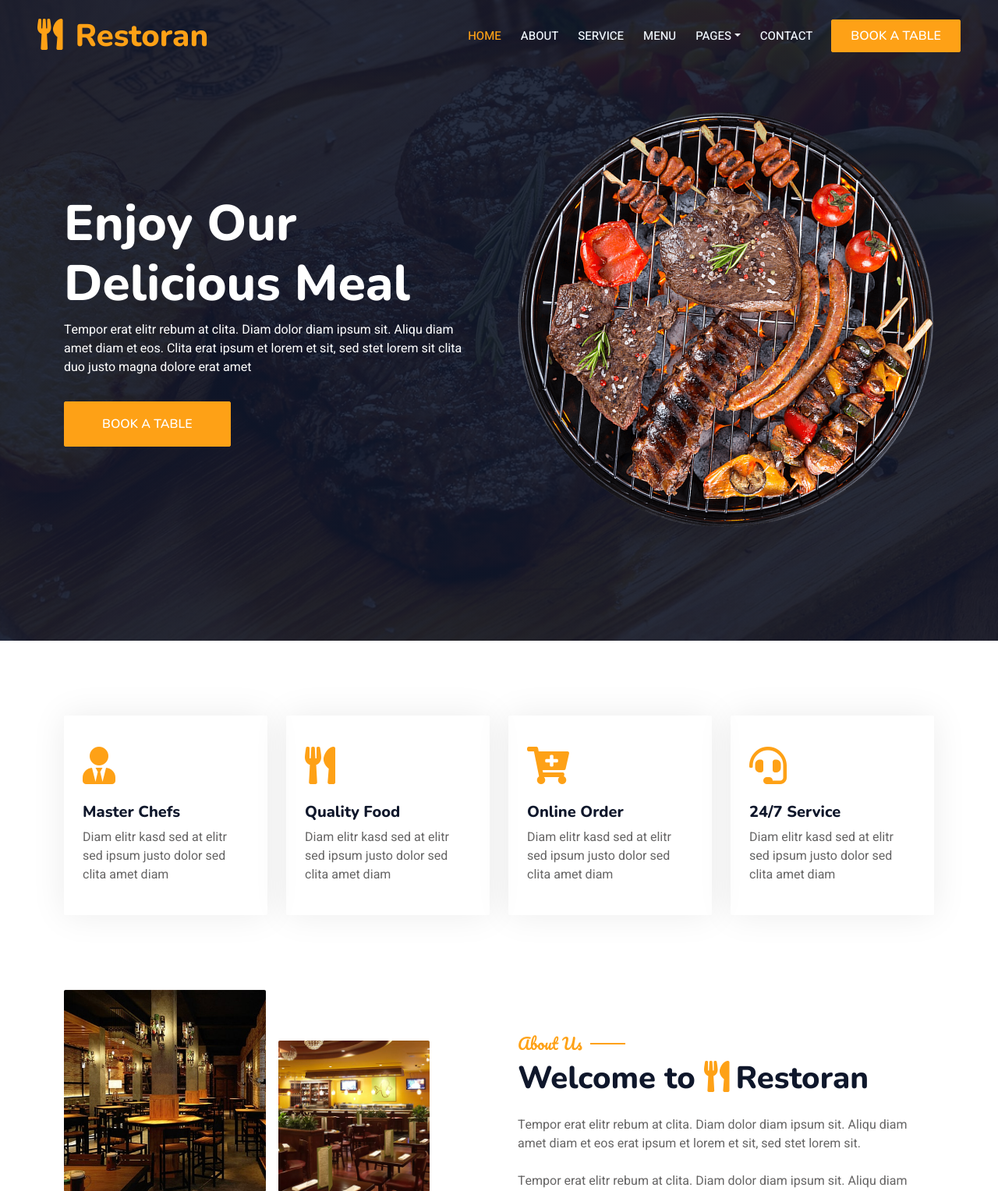
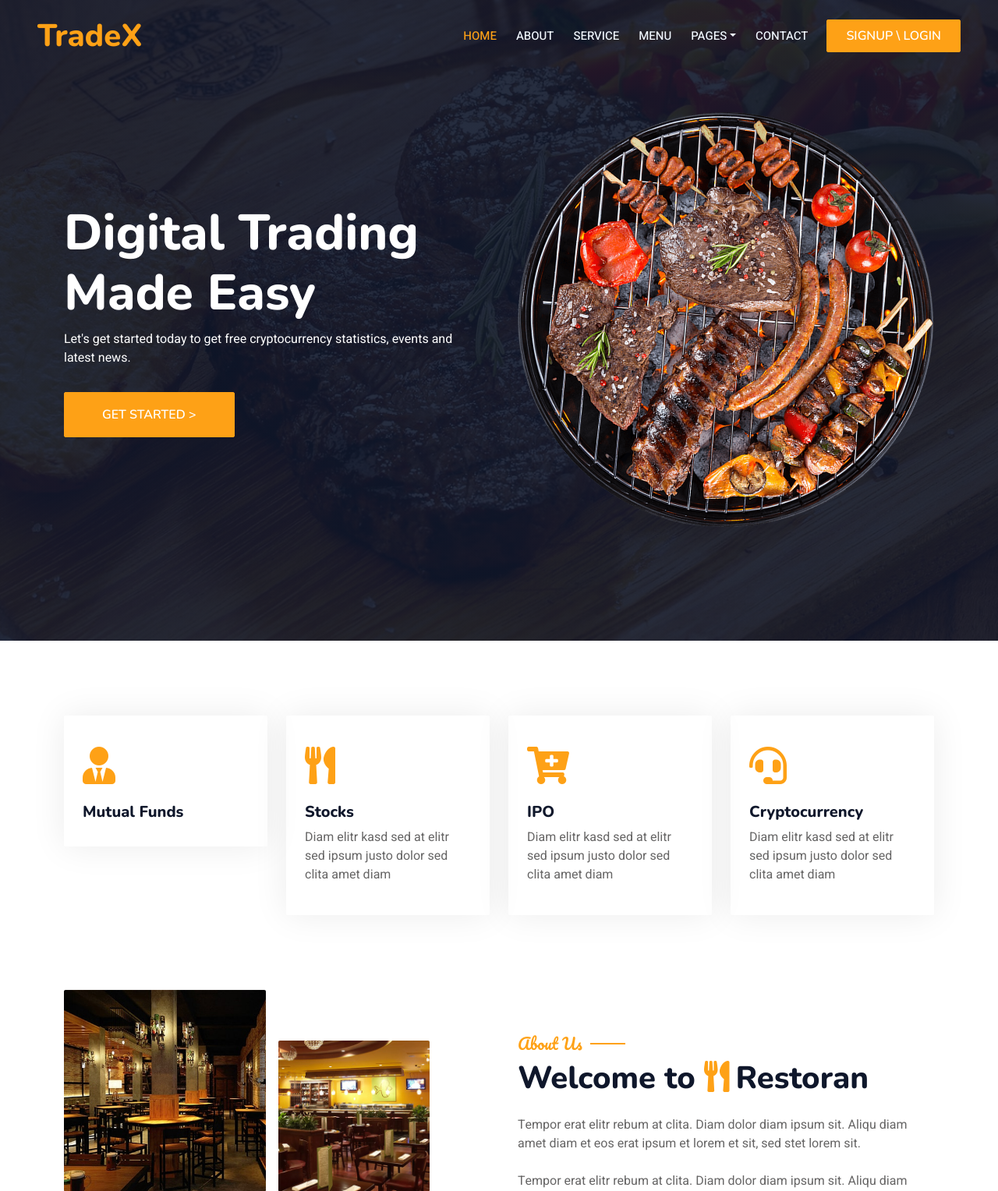
Before and after one commit to Krishan117/TradeX, a Django app: page / in a window 1280 px wide. Shown: the top 1528 px of the page at 78% size. Run offline with Django 4.2, Linux system fonts and the light colour scheme; some libraries are stand-ins or nearby versions.

Commit message:
changes in index.html

```diff
--- a/myapp/views.py
+++ b/myapp/views.py
@@ -2,7 +2,7 @@ from django.shortcuts import render,HttpResponse
 
 
 def index(request):
-    return render(request,'index.html',)
+    return render(request,'index.html')
 
 def about(request):
     return HttpResponse("about")
--- a/templates/index.html
+++ b/templates/index.html
@@ -3,13 +3,13 @@
 
 <head>
     <meta charset="utf-8">
-    <title>Restoran - Bootstrap Restaurant Template</title>
+    <title>TradX</title>
     <meta content="width=device-width, initial-scale=1.0" name="viewport">
     <meta content="" name="keywords">
     <meta content="" name="description">
 
     <!-- Favicon -->
-    <link href="img/favicon.ico" rel="icon">
+    <link href="{% static 'img/favicon.ico'%}" rel="icon">
 
     <!-- Google Web Fonts -->
     <link rel="preconnect" href="https://fonts.googleapis.com">
@@ -47,7 +47,7 @@
         <div class="container-xxl position-relative p-0">
             <nav class="navbar navbar-expand-lg navbar-dark bg-dark px-4 px-lg-5 py-3 py-lg-0">
                 <a href="" class="navbar-brand p-0">
-                    <h1 class="text-primary m-0"><i class="fa fa-utensils me-3"></i>Restoran</h1>
+                    <h1 class="text-primary m-0"></i>TradeX</h1>
                     <!-- <img src="{% static 'img/logo.png'%}" alt="Logo"> -->
                 </a>
                 <button class="navbar-toggler" type="button" data-bs-toggle="collapse" data-bs-target="#navbarCollapse">
@@ -69,7 +69,7 @@
                         </div>
                         <a href="contact.html" class="nav-item nav-link">Contact</a>
                     </div>
-                    <a href="" class="btn btn-primary py-2 px-4">Book A Table</a>
+                    <a href="" class="btn btn-primary py-2 px-4">SignUp \ Login</a>
                 </div>
             </nav>
 
@@ -77,9 +77,9 @@
                 <div class="container my-5 py-5">
                     <div class="row align-items-center g-5">
                         <div class="col-lg-6 text-center text-lg-start">
-                            <h1 class="display-3 text-white animated slideInLeft">Enjoy Our<br>Delicious Meal</h1>
-                            <p class="text-white animated slideInLeft mb-4 pb-2">Tempor erat elitr rebum at clita. Diam dolor diam ipsum sit. Aliqu diam amet diam et eos. Clita erat ipsum et lorem et sit, sed stet lorem sit clita duo justo magna dolore erat amet</p>
-                            <a href="" class="btn btn-primary py-sm-3 px-sm-5 me-3 animated slideInLeft">Book A Table</a>
+                            <h1 class="display-3 text-white animated slideInLeft">Digital Trading<br>Made Easy</h1>
+                            <p class="text-white animated slideInLeft mb-4 pb-2">Let's get started today to get free cryptocurrency statistics, events and latest news.</p>
+                            <a href="" class="btn btn-primary py-sm-3 px-sm-5 me-3 animated slideInLeft">Get Started  >     </a>
                         </div>
                         <div class="col-lg-6 text-center text-lg-end overflow-hidden">
                             <img class="img-fluid" src="img/hero.png" alt="">
@@ -99,8 +99,8 @@
                         <div class="service-item rounded pt-3">
                             <div class="p-4">
                                 <i class="fa fa-3x fa-user-tie text-primary mb-4"></i>
-                                <h5>Master Chefs</h5>
-                                <p>Diam elitr kasd sed at elitr sed ipsum justo dolor sed clita amet diam</p>
+                                <h5>Mutual Funds</h5>
+
                             </div>
                         </div>
                     </div>
@@ -108,7 +108,7 @@
                         <div class="service-item rounded pt-3">
                             <div class="p-4">
                                 <i class="fa fa-3x fa-utensils text-primary mb-4"></i>
-                                <h5>Quality Food</h5>
+                                <h5>Stocks</h5>
                                 <p>Diam elitr kasd sed at elitr sed ipsum justo dolor sed clita amet diam</p>
                             </div>
                         </div>
@@ -117,7 +117,7 @@
                         <div class="service-item rounded pt-3">
                             <div class="p-4">
                                 <i class="fa fa-3x fa-cart-plus text-primary mb-4"></i>
-                                <h5>Online Order</h5>
+                                <h5>IPO</h5>
                                 <p>Diam elitr kasd sed at elitr sed ipsum justo dolor sed clita amet diam</p>
                             </div>
                         </div>
@@ -126,7 +126,7 @@
                         <div class="service-item rounded pt-3">
                             <div class="p-4">
                                 <i class="fa fa-3x fa-headset text-primary mb-4"></i>
-                                <h5>24/7 Service</h5>
+                                <h5>Cryptocurrency</h5>
                                 <p>Diam elitr kasd sed at elitr sed ipsum justo dolor sed clita amet diam</p>
                             </div>
                         </div>
@@ -280,7 +280,7 @@
                                 </div>
                                 <div class="col-lg-6">
                                     <div class="d-flex align-items-center">
-                                        <img class="flex-shrink-0 img-fluid rounded" src="{% static 'img/menu-5.jpg']" alt="" style="width: 80px;">
+                                        <img class="flex-shrink-0 img-fluid rounded" src="{% static 'img/menu-5.jpg'%}" alt="" style="width: 80px;">
                                         <div class="w-100 d-flex flex-column text-start ps-4">
                                             <h5 class="d-flex justify-content-between border-bottom pb-2">
                                                 <span>Chicken Burger</span>
```
